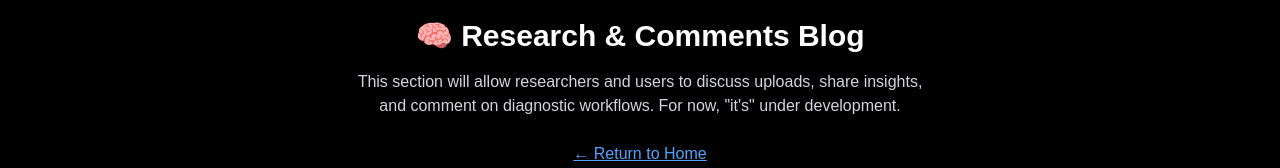
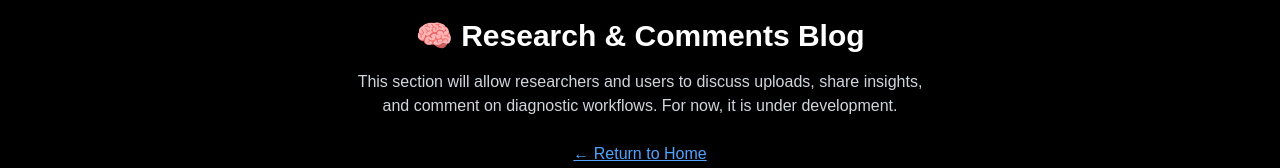
Before and after one commit to mthompsonTMR/Capstone-review, a Next.js app: page /blog in a window 1280 px wide. Shown: the part 372-540 px from the top of the page. Built offline with nearby package versions, Linux system fonts and the light colour scheme.

Commit message:
fix: to remove apostrophe in blog page

```diff
--- a/src/app/(private)/blog/page.tsx
+++ b/src/app/(private)/blog/page.tsx
@@ -8,7 +8,7 @@ export default function BlogPage() {
       <h1 className="text-3xl font-bold mb-4">🧠 Research & Comments Blog</h1>
       <p className="text-gray-300 mb-6 max-w-xl text-center">
         This section will allow researchers and users to discuss uploads, share insights,
-        and comment on diagnostic workflows. For now,  "it's"  under development.
+        and comment on diagnostic workflows. For now, it is under development.
       </p>
       <Link
         href="/"
```
